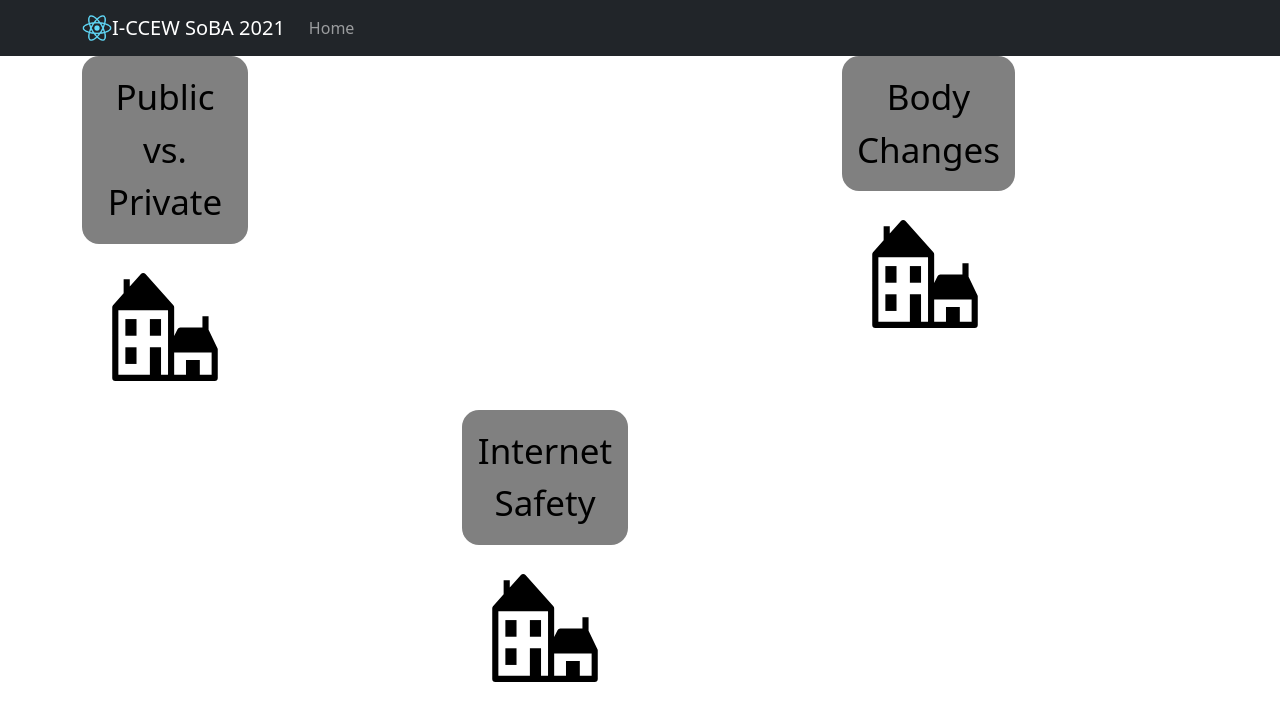
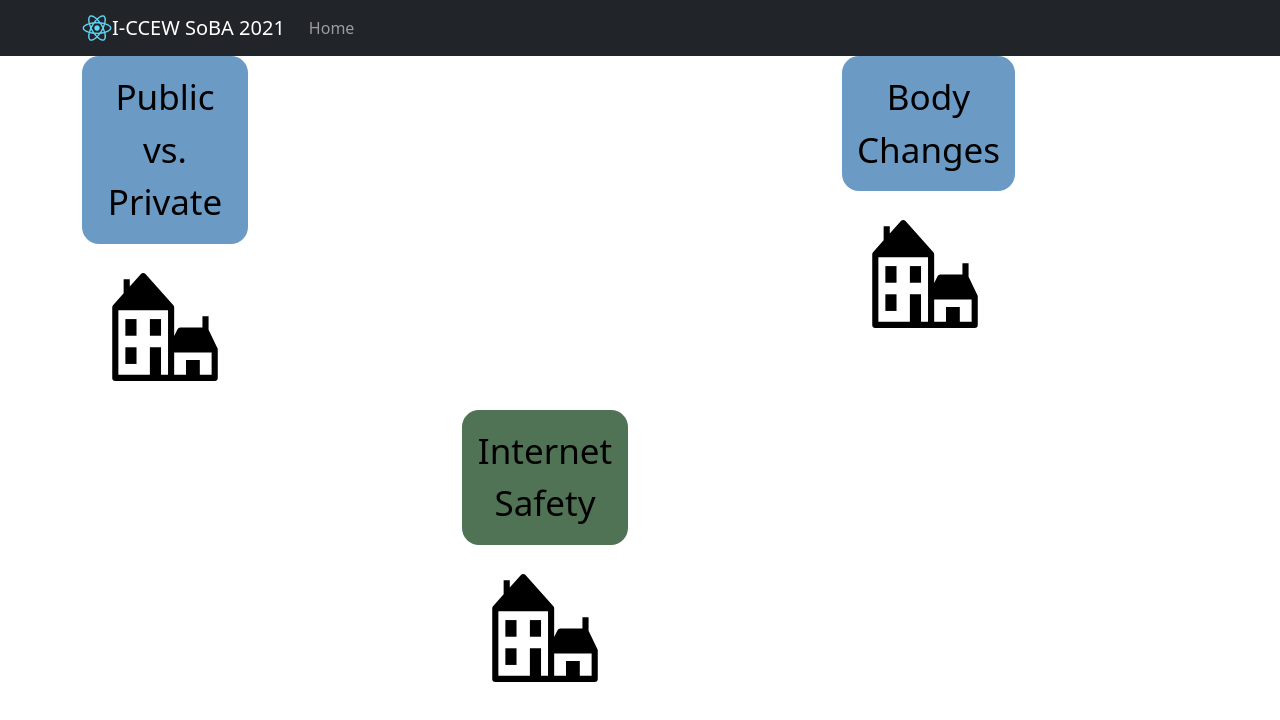
Before and after one commit to ereali/ASD-App, a React (Create React App) app in the folder web/: page / in a window 1280 px wide. Shown: the top 720 px of the page. Built offline with nearby package versions, Linux system fonts and the light colour scheme.

Commit message:
Changed Topic Town label colors for PR2

```diff
--- a/web/src/Components/TopicTown.jsx
+++ b/web/src/Components/TopicTown.jsx
@@ -3,19 +3,19 @@ import styled from "styled-components";
 import Label from "./Label.jsx";
 import { Image } from "react-bootstrap";
 
-function TopicTown(props) {
+const TopicTown = (props) => {
+  const { name, color, imageLink } = props;
   // props are imageLink, labelText, onClick?
   return (
     <div>
       <Label
         name={props.labelText}
-        backgroundColor="gray"
-        textColor="#000000"
+        backgroundColor={props.color}
+        textColor="black"
       />
-
       <Image src={props.imageLink} />
     </div>
   );
-}
+};
 
 export default TopicTown;
--- a/web/src/TopicTownView.jsx
+++ b/web/src/TopicTownView.jsx
@@ -1,24 +1,35 @@
 import { Button, Container, Row, Col, Image } from "react-bootstrap";
 import "bootstrap/dist/css/bootstrap.min.css";
 import TownImage from "./TownImage.svg";
-import BackgroundPath from "./BackgroundPath.svg";
 import TopicTown from "./Components/TopicTown.jsx";
 
-function TopicTownView() {
+function TopicTownView(props) {
   return (
     <div>
       <Container>
         <Row>
           <Col md={2}>
-            <TopicTown imageLink={TownImage} labelText="Public vs. Private" />
+            <TopicTown
+              imageLink={TownImage}
+              color="#6B9AC4"
+              labelText="Public vs. Private"
+            />
           </Col>
           <Col md={{ span: 2, offset: 6 }}>
-            <TopicTown imageLink={TownImage} labelText="Body Changes" />
+            <TopicTown
+              imageLink={TownImage}
+              color="#6B9AC4"
+              labelText="Body Changes"
+            />
           </Col>
         </Row>
         <Row>
           <Col md={{ span: 2, offset: 4 }}>
-            <TopicTown imageLink={TownImage} labelText="Internet Safety" />
+            <TopicTown
+              imageLink={TownImage}
+              color="#507255"
+              labelText="Internet Safety"
+            />
           </Col>
         </Row>
       </Container>
```
